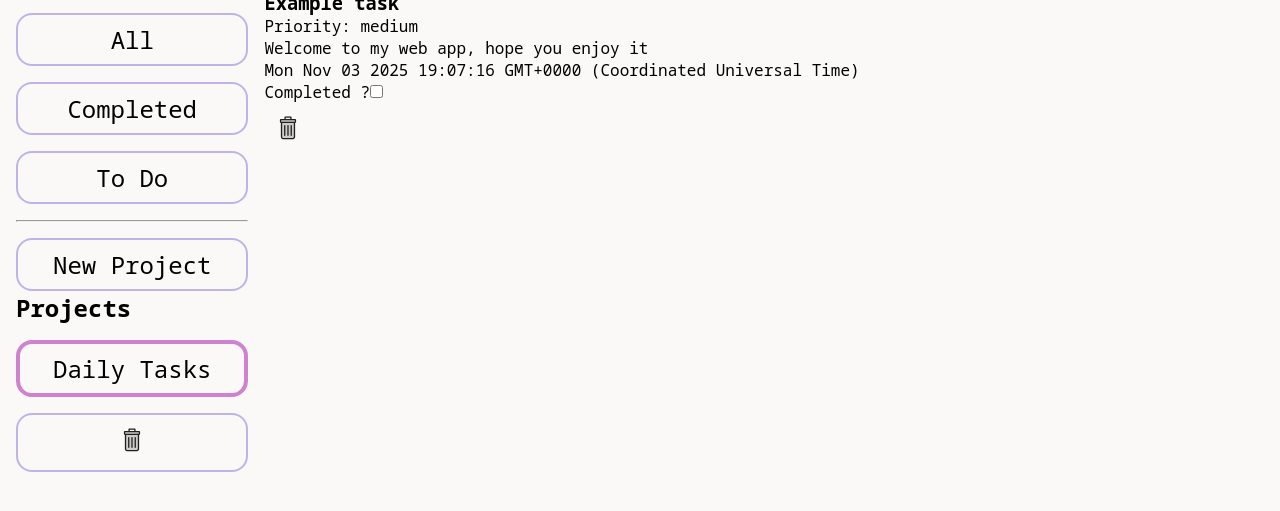
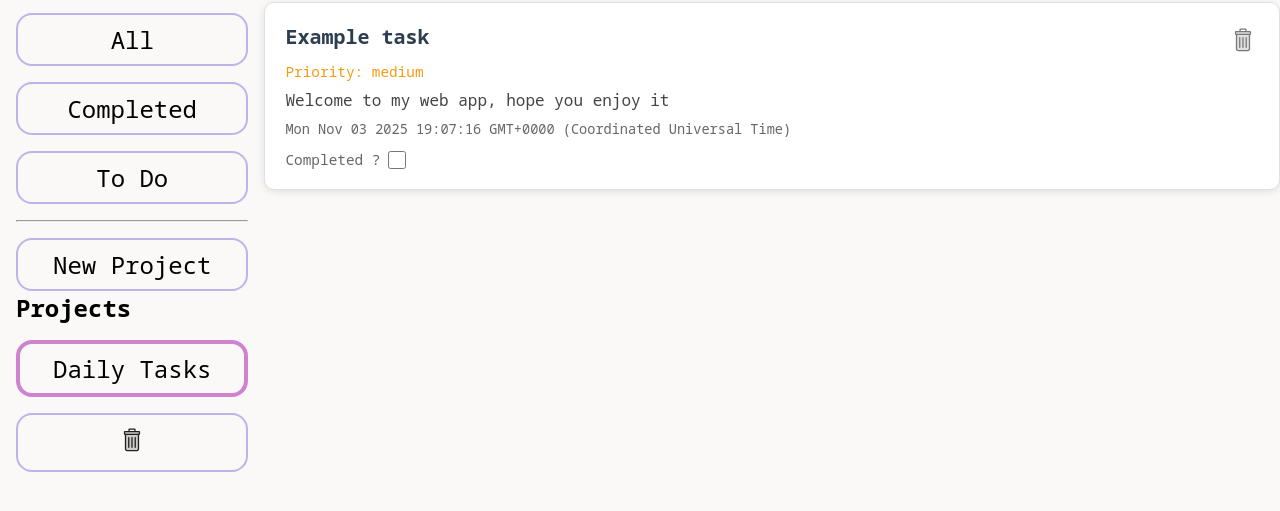
Before and after one commit to yaoming16/TOP-Todo-List, a website built with webpack: page src/template.html in a window 1280 px wide. Shown: the part 121-632 px from the top of the page. Built offline with nearby package versions, Linux system fonts and the light colour scheme.

Commit message:
Added styles for cards

```diff
--- a/src/card/card.css
+++ b/src/card/card.css
@@ -1,4 +1,134 @@
+.card-div {
+    background: white;
+    border-radius: 10px;
+    padding: 20px;
+    margin: 12px 0;
+    position: relative;
+    box-shadow: 0 2px 8px rgba(0,0,0,0.1);
+    transition: all 0.2s ease;
+    border: 1px solid #e1e1e1;
+}
+
+.card-div:hover {
+    transform: translateY(-2px);
+    box-shadow: 0 4px 12px rgba(0,0,0,0.15);
+}
+
+/* Title */
+.card-div h3 {
+    margin: 0 0 12px 0;
+    color: #2c3e50;
+    font-size: 1.25rem;
+    padding-right: 30px;
+}
+
+/* Priority styling */
+.card-div p:first-of-type {
+    font-size: 0.9rem;
+    color: #666;
+    margin: 8px 0;
+    font-weight: 500;
+}
+
+/* Description */
+.card-div p:nth-of-type(2) {
+    color: #444;
+    margin: 8px 0;
+    line-height: 1.4;
+}
+
+/* Date styling */
+.card-div p:nth-of-type(3) {
+    color: #666;
+    font-size: 0.85rem;
+    margin: 8px 0;
+}
+
+/* Status checkbox container */
+.card-div div {
+    display: flex;
+    align-items: center;
+    gap: 8px;
+    margin-top: 12px;
+}
+
+/* Checkbox styling */
+.card-div input[type="checkbox"] {
+    width: 18px;
+    height: 18px;
+    cursor: pointer;
+    accent-color: #2ecc71;
+}
+
+.card-div label {
+    color: #666;
+    font-size: 0.9rem;
+}
+
+/* Delete button */
 .card-div button {
-    border: 0;
-    width: 10px;
+    position: absolute;
+    top: 15px;
+    right: 15px;
+    background: transparent;
+    border: none;
+    cursor: pointer;
+    padding: 5px;
+    display: flex;
+    align-items: center;
+    justify-content: center;
+    opacity: 0.6;
+    transition: opacity 0.2s ease;
+    width: auto; /* Override your existing width: 10px */
 }
+
+.card-div button:hover {
+    opacity: 1;
+}
+
+/* Delete button SVG */
+.card-div button svg {
+    width: 32px;
+    height: 32px;
+    fill: #e74c3c;
+}
+
+/* Priority colors */
+.card-div[data-priority="high"] p:first-of-type {
+    color: #e74c3c;
+}
+
+.card-div[data-priority="medium"] p:first-of-type {
+    color: #f39c12;
+}
+
+.card-div[data-priority="low"] p:first-of-type {
+    color: #27ae60;
+}
+
+/* Completed card styling */
+.completed-card-div {
+    background: #f8f9fa;
+    border-color: #dee2e6;
+    opacity: 0.8;
+}
+
+.completed-card-div h3 {
+    text-decoration: line-through;
+    color: #6c757d;
+}
+
+.completed-card-div p {
+    color: #6c757d !important;
+}
+
+/* Responsive design */
+@media (max-width: 768px) {
+    .card-div {
+        padding: 15px;
+    }
+
+    .card-div h3 {
+        font-size: 1.1rem;
+    }
+}
--- a/src/card/card.js
+++ b/src/card/card.js
@@ -7,12 +7,14 @@ import deleteButtonSVG from "./deleteButton.html";
  * @param {Task} task the Task we want to show in the card
  * @param {number} cardNumber number to asign id for the checkbox label
  * @param {ProjectList} projectList ProjectList object
- * @return
+ * @param {Element} cardContainer container where the cards are added
+ * @return a card DOM element with the data of the task
  */
-function createCard(task, cardNum, projectList) {
+function createCard(task, cardNum, projectList, cardContainer) {
     //Card container
     const cardDiv = document.createElement("div");
     cardDiv.classList.add("card-div");
+    cardDiv.dataset.priority = task.priority;
 
     //Card title
     const cardH3 = document.createElement("h3");
@@ -63,7 +65,7 @@ function createCard(task, cardNum, projectList) {
     //Delete functionality
     deleteButton.addEventListener("click", () => {
         activeProject.removeTask(task.id);
-        addCardOfActiveProject(projectList, container);
+        addCardOfActiveProject(projectList, cardContainer);
     });
 
 
@@ -82,17 +84,17 @@ function createCard(task, cardNum, projectList) {
 /**
  * Creates "Cards" based on the active project in "projectList", then adds them to "container"
  * @param {ProjectList} projectList
- * @param {Element} container
+ * @param {Element} cardContainer
  */
-export function addCardOfActiveProject(projectList, container) {
+export function addCardOfActiveProject(projectList, cardContainer) {
     //Remove content
-    while (container.firstChild) {
-        container.removeChild(container.firstChild);
+    while (cardContainer.firstChild) {
+        cardContainer.removeChild(cardContainer.firstChild);
     }
 
     const activeProject = projectList.activeProject();
     activeProject.tasks.forEach((element, index) => {
-        const card = createCard(element, index, projectList);
-        container.appendChild(card);
+        const card = createCard(element, index, projectList, cardContainer);
+        cardContainer.appendChild(card);
     });
 }
```
